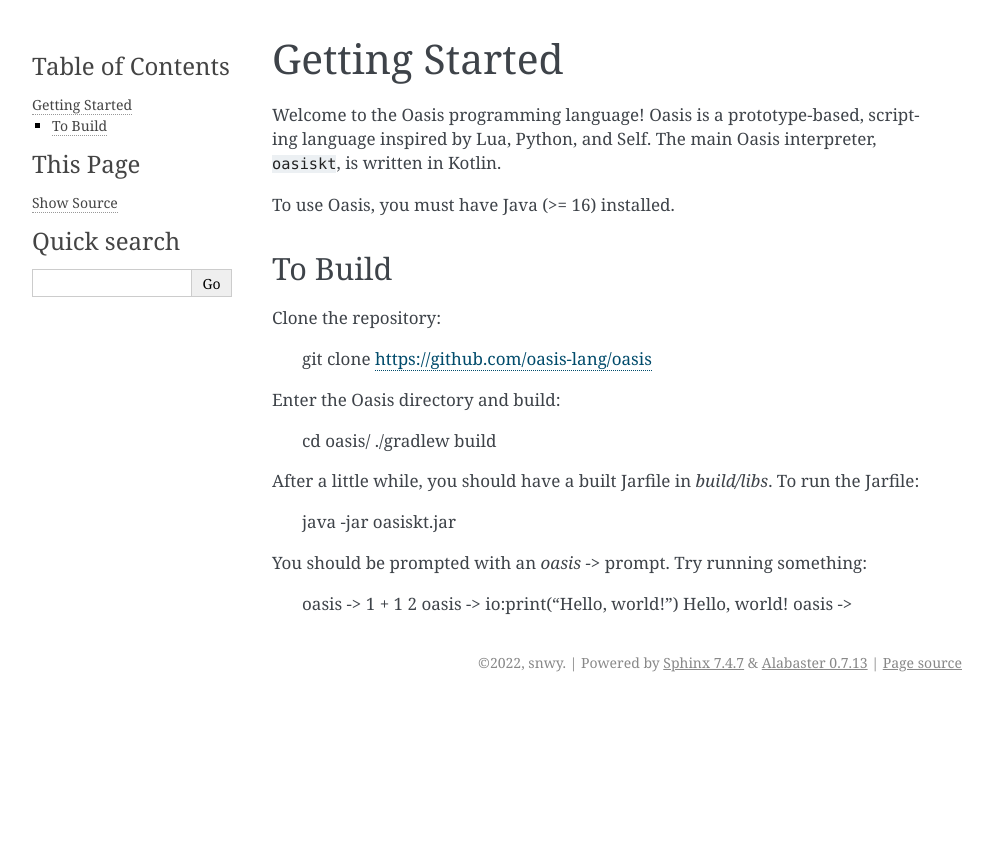
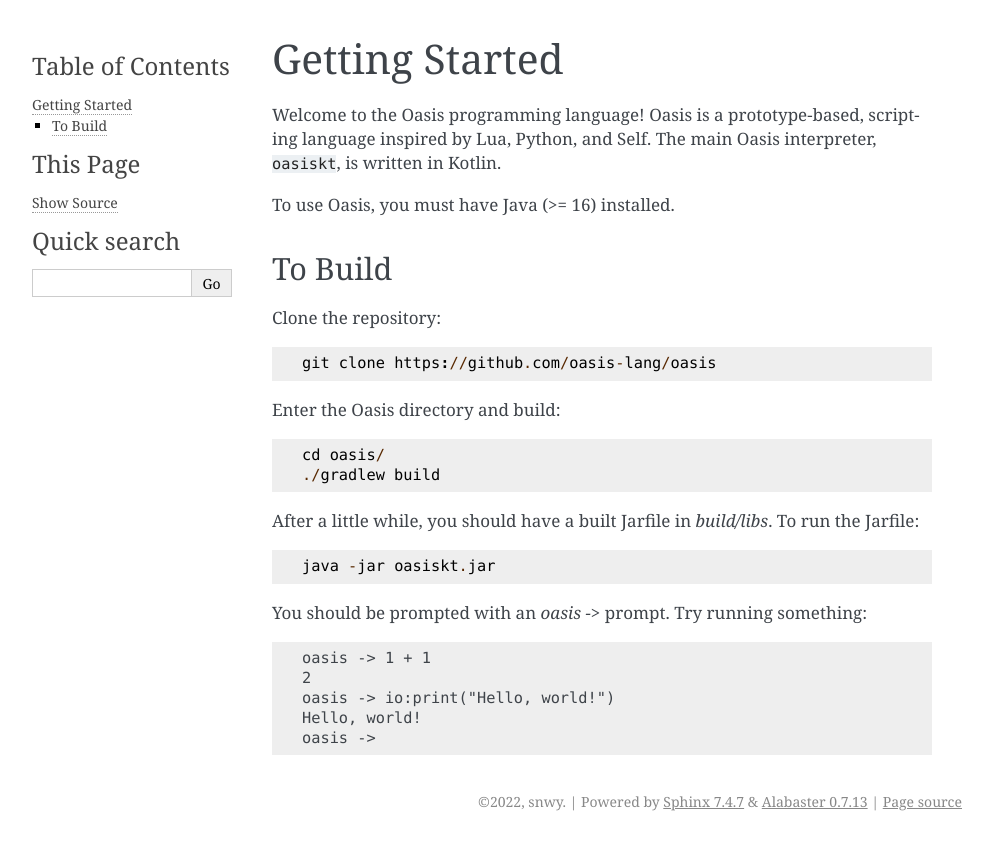
Before and after one commit to oasis-lang/oasis, a Sphinx documentation site: the page built from docs/getting-started.rst, in a window 1280 px wide. Shown: the top 850 px of the page, without its empty margins (148-1141 px from the left). Built offline with Sphinx 7.4.7, drawn with Linux system fonts in a browser that asks for light colours.

Commit message:
Getting started, and some syntax

```diff
--- a/docs/getting-started.rst
+++ b/docs/getting-started.rst
@@ -12,9 +12,13 @@
 
 Clone the repository:
 
+.. code-block::
+
     git clone https://github.com/oasis-lang/oasis
 
 Enter the Oasis directory and build:
+
+.. code-block::
 
     cd oasis/
     ./gradlew build
@@ -22,9 +26,13 @@
 After a little while, you should have a built Jarfile in `build/libs`.
 To run the Jarfile:
 
+.. code-block::
+
     java -jar oasiskt.jar
 
 You should be prompted with an `oasis ->` prompt. Try running something:
+
+.. code-block::
 
     oasis -> 1 + 1
     2
--- a/docs/syntax.rst
+++ b/docs/syntax.rst
@@ -5,6 +5,8 @@
 The syntax of Oasis is very simple.
 What is commonly the dot operator in other programming languages is the colon in Oasis.
 For example:
+
+.. code-block::
 
     // Other languages:
     foo.bar // property bar of foo
@@ -14,6 +16,8 @@
 
 For most block statements, a marker for the beginning of a block is not necessary. All blocks must end with the `end` keyword.
 
+.. code-block::
+
     if 1 == 1
         io:print("woah! 1 is equal to 1!!")
     end
```
